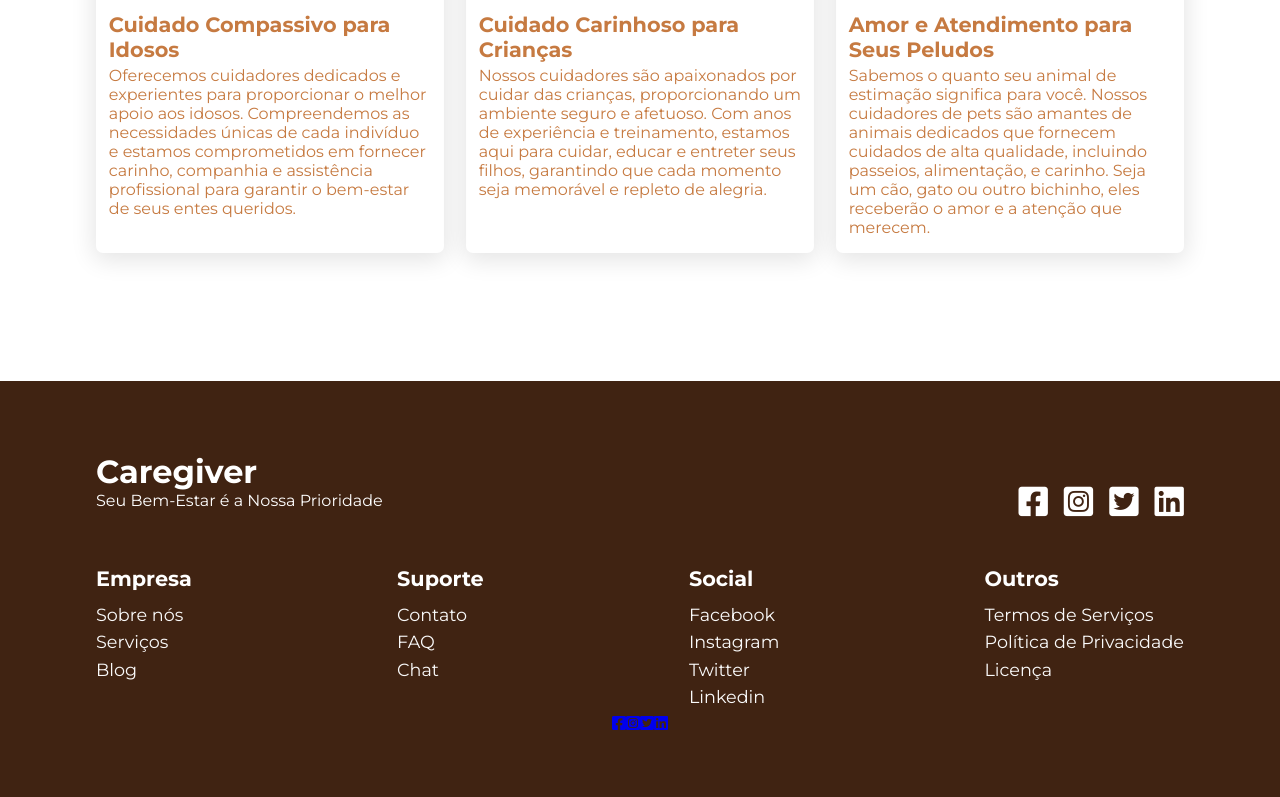
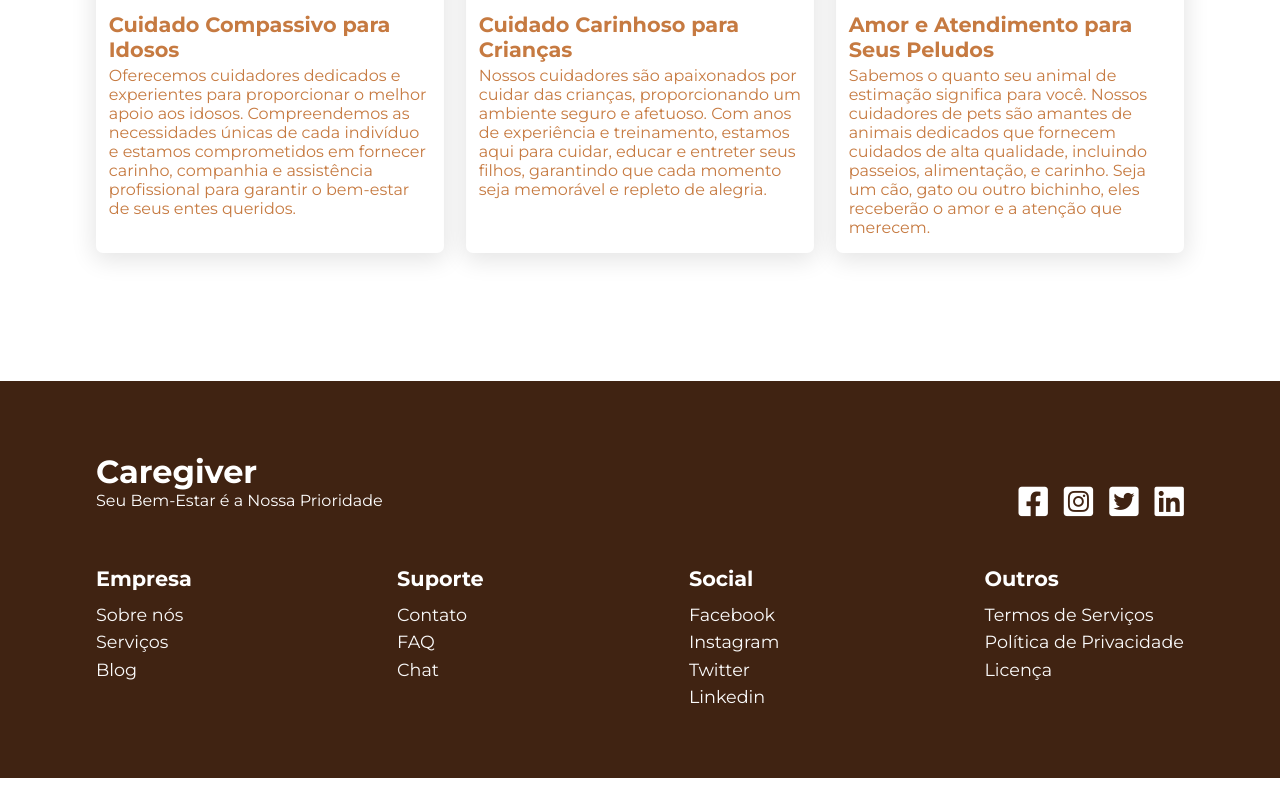
Before and after one commit to NotedSilva/projeto-caregiver, a React (Create React App) app: page /Servicos in a window 1280 px wide. Shown: the part 1152-1949 px from the top of the page. Built offline with nearby package versions, Linux system fonts and the light colour scheme.

Commit message:
Ajustes e incrementos de conteudo

```diff
--- a/src/components/Footer/Footer.js
+++ b/src/components/Footer/Footer.js
@@ -51,21 +51,6 @@ const Footer = () => {
           <a href='/'>Licença</a>
         </div>
       </div>
-
-      <div>
-        <a href='/'>
-          <i className="fa-brands fa-facebook-square"></i>
-        </a>
-        <a href='/'>
-          <i className="fa-brands fa-instagram-square"></i>
-        </a>
-        <a href='/'>
-          <i className="fa-brands fa-twitter-square"></i>
-        </a>
-        <a href='/'>
-          <i className="fa-brands fa-linkedin"></i>
-        </a>
-      </div>
     </div>
   );
 };
```
